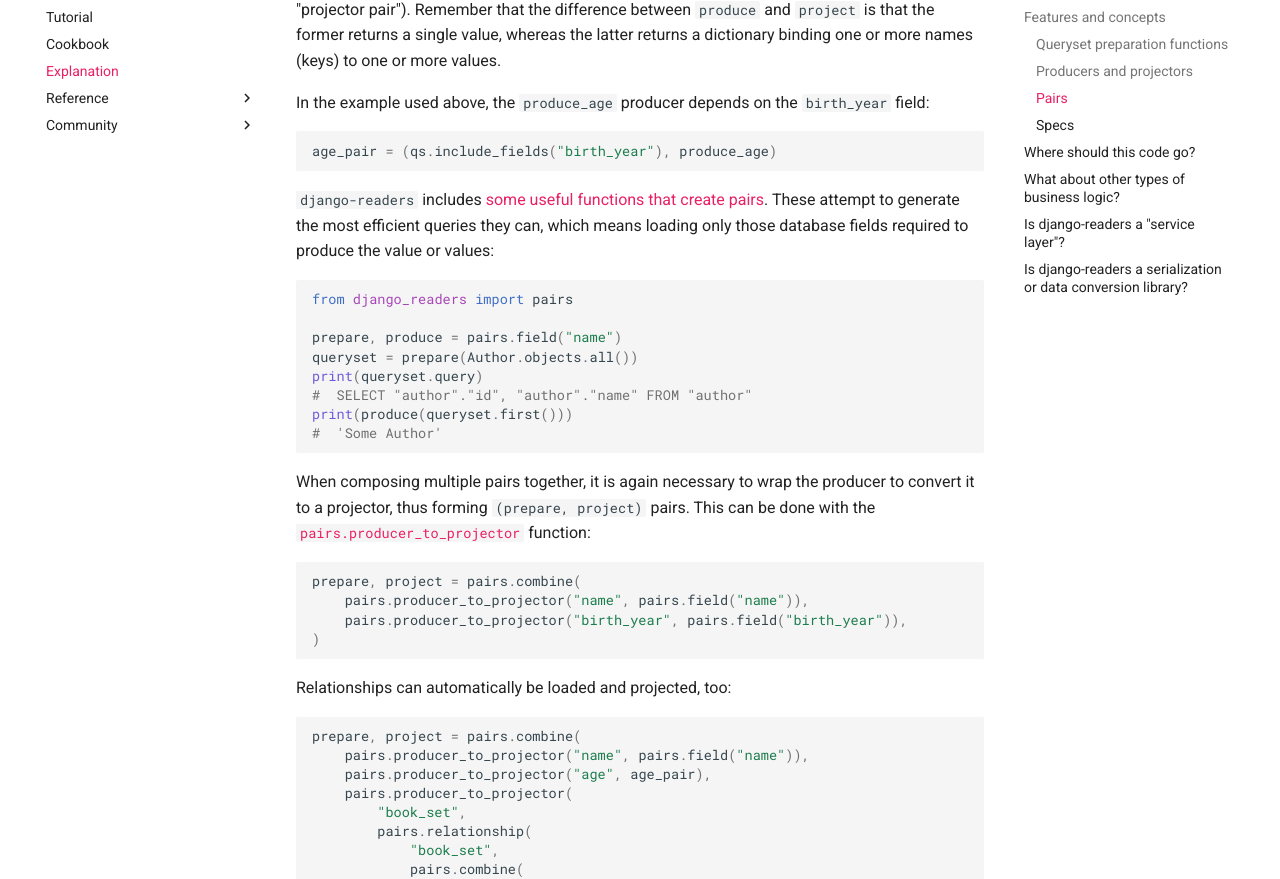
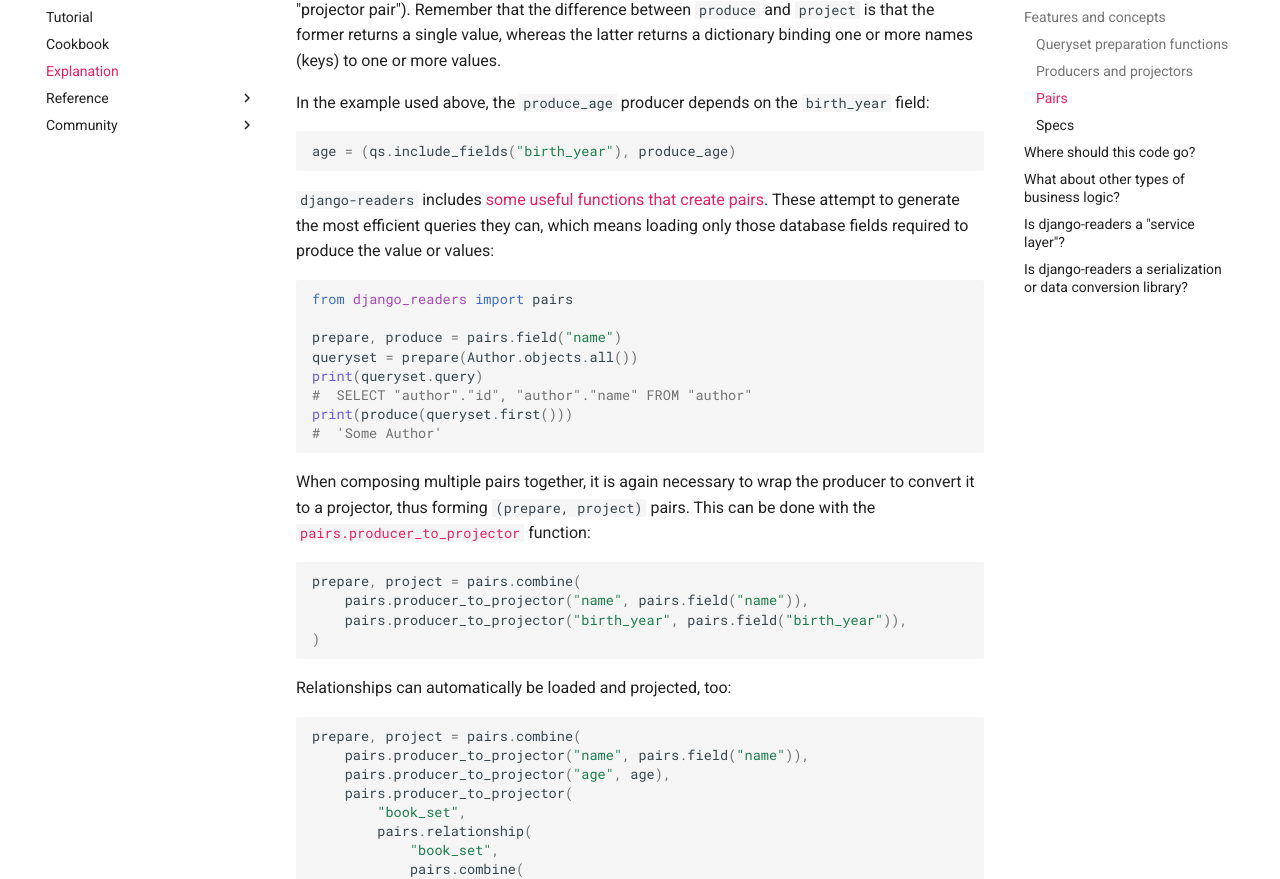
Before and after one commit to dabapps/django-readers, an MkDocs documentation site: the page built from docs/explanation.md, in a window 1280 px wide and 1400 px high, scrolled down 5227 px. Shown: the part 118-997 px from the top of the window. Built offline with MkDocs 1.6.1 and Material for MkDocs 9.7.7, drawn with Linux system fonts in a browser that asks for light colours; comment, search, counter and statistics services are not loaded.

Commit message:
Rename `age_pair` to `age` to use more standard readers naming convention

````diff
--- a/docs/explanation.md
+++ b/docs/explanation.md
@@ -169,7 +169,7 @@ Note above that the second argument to `producers.relationship` is a projector f
 In the example used above, the `produce_age` producer depends on the `birth_year` field:
 
 ```python
-age_pair = (qs.include_fields("birth_year"), produce_age)
+age = (qs.include_fields("birth_year"), produce_age)
 ```
 
 `django-readers` includes [some useful functions that create pairs](reference/pairs.md). These attempt to generate the most efficient queries they can, which means loading only those database fields required to produce the value or values:
@@ -199,7 +199,7 @@ Relationships can automatically be loaded and projected, too:
 ```python
 prepare, project = pairs.combine(
     pairs.producer_to_projector("name", pairs.field("name")),
-    pairs.producer_to_projector("age", age_pair),
+    pairs.producer_to_projector("age", age),
     pairs.producer_to_projector(
         "book_set",
         pairs.relationship(
@@ -234,7 +234,7 @@ from django_readers import specs
 
 spec = [
     "name",
-    {"age": age_pair},
+    {"age": age},
     {
         "book_set": [
             "title",
````
